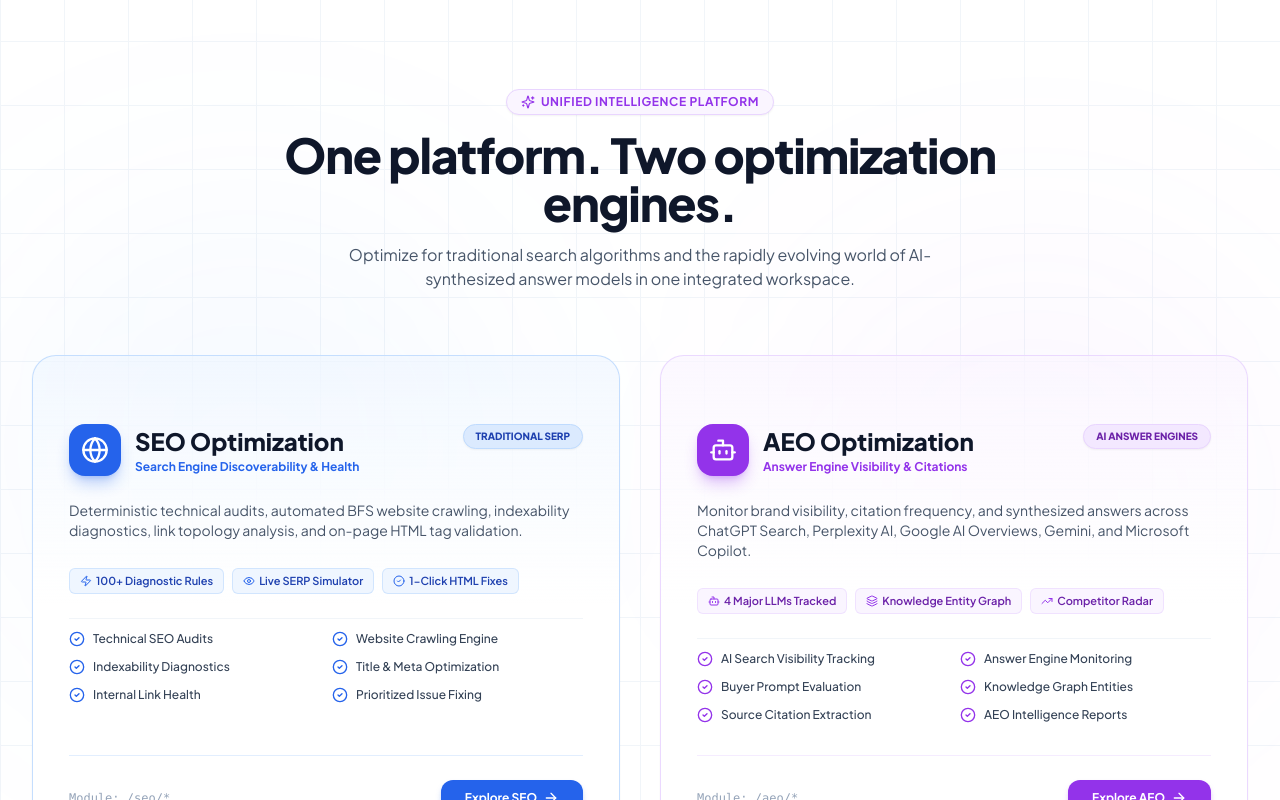
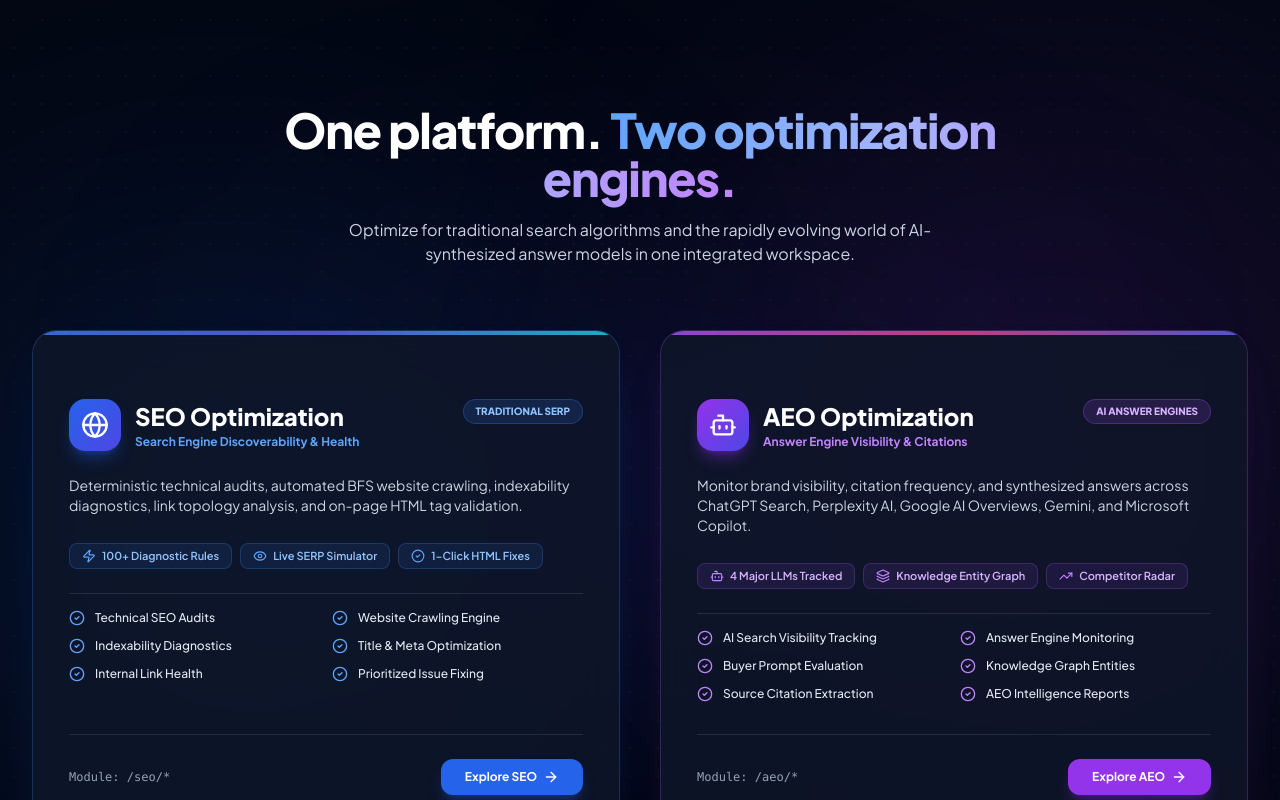
Before and after one commit to MdSaifAliFG/DMOS--SEO-AEO-Optimizer, a Next.js app in the folder frontend/: page / in a window 1280 px wide. Shown: the part 2120-2920 px from the top of the page. Built offline with nearby package versions, Linux system fonts and the light colour scheme.

Commit message:
Remove pill badge and switch SEOAEOSection to sleek dark cyber background

```diff
--- a/frontend/src/components/landing/SEOAEOSection.tsx
+++ b/frontend/src/components/landing/SEOAEOSection.tsx
@@ -8,12 +8,10 @@
   CheckCircle2,
   ArrowRight,
   ShieldCheck,
-  Sparkles,
   Layers,
   Zap,
   Eye,
   TrendingUp,
-  Cpu,
 } from "lucide-react";
 import { useAuth } from "@/lib/auth";
 
@@ -23,28 +21,30 @@
   return (
     <section
       id="services"
-      className="py-20 sm:py-28 bg-white border-b border-slate-200 scroll-mt-20 relative overflow-hidden bg-[linear-gradient(to_right,#f1f5f9_1px,transparent_1px),linear-gradient(to_bottom,#f1f5f9_1px,transparent_1px)] bg-[size:4rem_4rem]"
+      className="py-24 sm:py-32 bg-[#030712] text-white border-t border-b border-white/5 scroll-mt-20 relative overflow-hidden"
     >
       {/* Anchor alias for backwards-compatibility */}
       <div id="engines" className="absolute -top-24 left-0 w-0 h-0" />
 
-      {/* Atmospheric Radial Flare Glows */}
-      <div className="absolute top-1/4 left-5 w-[450px] h-[450px] bg-blue-500/5 rounded-full blur-[130px] pointer-events-none" />
-      <div className="absolute bottom-1/4 right-5 w-[450px] h-[450px] bg-purple-500/5 rounded-full blur-[130px] pointer-events-none" />
+      {/* Atmospheric Ambient Glow Flares (matching SeoSensing Dark Theme) */}
+      <div className="absolute top-1/4 -left-20 w-[600px] h-[600px] bg-[#1D63FF]/15 rounded-full blur-[150px] pointer-events-none" />
+      <div className="absolute bottom-1/4 -right-20 w-[600px] h-[600px] bg-purple-600/15 rounded-full blur-[150px] pointer-events-none" />
+      <div className="absolute top-1/2 left-1/2 -translate-x-1/2 -translate-y-1/2 w-[700px] h-[350px] bg-indigo-600/10 rounded-full blur-[140px] pointer-events-none" />
+
+      {/* Subtle Dot Matrix Overlay */}
+      <div className="absolute inset-0 bg-[radial-gradient(#1e293b_1px,transparent_1px)] [background-size:28px_28px] opacity-30 pointer-events-none" />
 
       <div className="max-w-7xl mx-auto px-4 sm:px-6 lg:px-8 space-y-16 relative z-10">
         {/* Section Header */}
         <div className="text-center max-w-3xl mx-auto space-y-4">
-          <span className="text-xs font-bold uppercase tracking-wider text-purple-600 bg-purple-50 px-3.5 py-1 rounded-full border border-purple-200 inline-flex items-center gap-1.5 shadow-sm">
-            <Sparkles className="w-3.5 h-3.5 text-purple-600" />
-            Unified Intelligence Platform
-          </span>
-
-          <h2 className="text-3xl sm:text-5xl font-black text-slate-900 tracking-tight leading-[1.15]">
-            One platform. Two optimization engines.
+          <h2 className="text-3xl sm:text-5xl font-black text-white tracking-tight leading-[1.15]">
+            One platform.{" "}
+            <span className="bg-gradient-to-r from-blue-400 via-indigo-300 to-purple-400 bg-clip-text text-transparent">
+              Two optimization engines.
+            </span>
           </h2>
 
-          <p className="text-sm sm:text-base text-slate-600 leading-relaxed max-w-2xl mx-auto font-normal">
+          <p className="text-sm sm:text-base text-slate-300 leading-relaxed max-w-2xl mx-auto font-normal">
             Optimize for traditional search algorithms and the rapidly evolving world of AI-synthesized answer models in one integrated workspace.
           </p>
         </div>
@@ -52,87 +52,87 @@
         {/* Two Large Side-By-Side Master Engine Cards */}
         <div className="grid grid-cols-1 lg:grid-cols-2 gap-8 lg:gap-10">
           {/* Card 1: SEO Optimization */}
-          <div className="p-8 sm:p-9 rounded-3xl bg-gradient-to-b from-blue-50/70 via-white to-white border border-blue-200/90 shadow-sm hover:shadow-xl hover:border-blue-400 hover:-translate-y-1 transition-all duration-300 flex flex-col justify-between space-y-8 relative overflow-hidden group">
-            {/* Top Hover Gradient Accent */}
-            <div className="absolute top-0 inset-x-0 h-1 bg-gradient-to-r from-blue-500 via-indigo-500 to-cyan-400 opacity-0 group-hover:opacity-100 transition-opacity" />
+          <div className="p-8 sm:p-9 rounded-3xl bg-slate-900/80 backdrop-blur-xl border border-blue-500/25 hover:border-blue-400/80 shadow-2xl shadow-blue-500/10 hover:-translate-y-1.5 transition-all duration-300 flex flex-col justify-between space-y-8 relative overflow-hidden group">
+            {/* Top Hover Gradient Accent Bar */}
+            <div className="absolute top-0 inset-x-0 h-1 bg-gradient-to-r from-blue-500 via-indigo-500 to-cyan-400 opacity-80 group-hover:opacity-100 transition-opacity" />
 
             <div className="space-y-6">
               {/* Header: Icon, Titles & Badge */}
               <div className="flex items-start justify-between gap-4">
                 <div className="flex items-center gap-3.5">
-                  <div className="w-13 h-13 rounded-2xl bg-blue-600 flex items-center justify-center text-white shadow-lg shadow-blue-600/30 group-hover:scale-105 transition-transform shrink-0 p-3">
+                  <div className="w-13 h-13 rounded-2xl bg-gradient-to-br from-blue-600 to-indigo-600 flex items-center justify-center text-white shadow-lg shadow-blue-600/35 group-hover:scale-105 transition-transform shrink-0 p-3">
                     <Globe className="w-7 h-7" />
                   </div>
                   <div>
-                    <h3 className="text-xl sm:text-2xl font-black text-slate-900 leading-tight">
+                    <h3 className="text-xl sm:text-2xl font-black text-white leading-tight">
                       SEO Optimization
                     </h3>
-                    <span className="text-xs text-blue-600 font-bold block mt-0.5">
+                    <span className="text-xs text-blue-400 font-bold block mt-0.5">
                       Search Engine Discoverability & Health
                     </span>
                   </div>
                 </div>
 
-                <span className="px-3 py-1 rounded-full text-[10px] font-extrabold uppercase bg-blue-100 text-blue-800 border border-blue-200 shadow-sm shrink-0">
+                <span className="px-3 py-1 rounded-full text-[10px] font-extrabold uppercase bg-blue-500/15 text-blue-300 border border-blue-500/30 shadow-sm shrink-0">
                   Traditional SERP
                 </span>
               </div>
 
               {/* Description */}
-              <p className="text-xs sm:text-sm text-slate-600 leading-relaxed font-normal">
+              <p className="text-xs sm:text-sm text-slate-300 leading-relaxed font-normal">
                 Deterministic technical audits, automated BFS website crawling, indexability diagnostics, link topology analysis, and on-page HTML tag validation.
               </p>
 
               {/* Metric Highlights Strip */}
               <div className="flex flex-wrap items-center gap-2 pt-1">
-                <span className="inline-flex items-center gap-1 px-2.5 py-1 rounded-md bg-blue-50 border border-blue-200/60 text-[11px] font-semibold text-blue-800">
-                  <Zap className="w-3 h-3 text-blue-600" />
+                <span className="inline-flex items-center gap-1.5 px-3 py-1 rounded-lg bg-blue-500/10 border border-blue-500/25 text-[11px] font-semibold text-blue-300">
+                  <Zap className="w-3.5 h-3.5 text-blue-400" />
                   100+ Diagnostic Rules
                 </span>
-                <span className="inline-flex items-center gap-1 px-2.5 py-1 rounded-md bg-blue-50 border border-blue-200/60 text-[11px] font-semibold text-blue-800">
-                  <Eye className="w-3 h-3 text-blue-600" />
+                <span className="inline-flex items-center gap-1.5 px-3 py-1 rounded-lg bg-blue-500/10 border border-blue-500/25 text-[11px] font-semibold text-blue-300">
+                  <Eye className="w-3.5 h-3.5 text-blue-400" />
                   Live SERP Simulator
                 </span>
-                <span className="inline-flex items-center gap-1 px-2.5 py-1 rounded-md bg-blue-50 border border-blue-200/60 text-[11px] font-semibold text-blue-800">
-                  <CheckCircle2 className="w-3 h-3 text-blue-600" />
+                <span className="inline-flex items-center gap-1.5 px-3 py-1 rounded-lg bg-blue-500/10 border border-blue-500/25 text-[11px] font-semibold text-blue-300">
+                  <CheckCircle2 className="w-3.5 h-3.5 text-blue-400" />
                   1-Click HTML Fixes
                 </span>
               </div>
 
               {/* Checklist Features */}
-              <div className="grid grid-cols-1 sm:grid-cols-2 gap-3 text-xs text-slate-700 font-medium pt-3 border-t border-slate-100">
-                <div className="flex items-center gap-2">
-                  <CheckCircle2 className="w-4 h-4 text-blue-600 shrink-0" />
+              <div className="grid grid-cols-1 sm:grid-cols-2 gap-3 text-xs text-slate-200 font-medium pt-4 border-t border-white/10">
+                <div className="flex items-center gap-2.5">
+                  <CheckCircle2 className="w-4 h-4 text-blue-400 shrink-0" />
                   <span>Technical SEO Audits</span>
                 </div>
-                <div className="flex items-center gap-2">
-                  <CheckCircle2 className="w-4 h-4 text-blue-600 shrink-0" />
+                <div className="flex items-center gap-2.5">
+                  <CheckCircle2 className="w-4 h-4 text-blue-400 shrink-0" />
                   <span>Website Crawling Engine</span>
                 </div>
-                <div className="flex items-center gap-2">
-                  <CheckCircle2 className="w-4 h-4 text-blue-600 shrink-0" />
+                <div className="flex items-center gap-2.5">
+                  <CheckCircle2 className="w-4 h-4 text-blue-400 shrink-0" />
                   <span>Indexability Diagnostics</span>
                 </div>
-                <div className="flex items-center gap-2">
-                  <CheckCircle2 className="w-4 h-4 text-blue-600 shrink-0" />
+                <div className="flex items-center gap-2.5">
+                  <CheckCircle2 className="w-4 h-4 text-blue-400 shrink-0" />
                   <span>Title & Meta Optimization</span>
                 </div>
-                <div className="flex items-center gap-2">
-                  <CheckCircle2 className="w-4 h-4 text-blue-600 shrink-0" />
+                <div className="flex items-center gap-2.5">
+                  <CheckCircle2 className="w-4 h-4 text-blue-400 shrink-0" />
                   <span>Internal Link Health</span>
                 </div>
-                <div className="flex items-center gap-2">
-                  <CheckCircle2 className="w-4 h-4 text-blue-600 shrink-0" />
+                <div className="flex items-center gap-2.5">
+                  <CheckCircle2 className="w-4 h-4 text-blue-400 shrink-0" />
                   <span>Prioritized Issue Fixing</span>
                 </div>
               </div>
             </div>
 
             {/* Card Footer: Monospace Path + Action Button */}
-            <div className="pt-6 border-t border-blue-100/80 flex items-center justify-between">
+            <div className="pt-6 border-t border-white/10 flex items-center justify-between">
               <span className="text-xs text-slate-400 font-mono font-medium">Module: /seo/*</span>
               <Link href={isAuthenticated ? "/seo/dashboard" : "/login"}>
-                <button className="px-6 py-2.5 rounded-xl bg-blue-600 hover:bg-blue-700 text-white font-bold text-xs shadow-md shadow-blue-600/25 hover:scale-105 active:scale-95 transition-all flex items-center gap-1.5 cursor-pointer">
+                <button className="px-6 py-2.5 rounded-xl bg-blue-600 hover:bg-blue-500 text-white font-bold text-xs shadow-lg shadow-blue-600/30 hover:scale-105 active:scale-95 transition-all flex items-center gap-1.5 cursor-pointer">
                   <span>Explore SEO</span>
                   <ArrowRight className="w-4 h-4" />
                 </button>
@@ -141,87 +141,87 @@
           </div>
 
           {/* Card 2: AEO Optimization */}
-          <div className="p-8 sm:p-9 rounded-3xl bg-gradient-to-b from-purple-50/70 via-white to-white border border-purple-200/90 shadow-sm hover:shadow-xl hover:border-purple-400 hover:-translate-y-1 transition-all duration-300 flex flex-col justify-between space-y-8 relative overflow-hidden group">
-            {/* Top Hover Gradient Accent */}
-            <div className="absolute top-0 inset-x-0 h-1 bg-gradient-to-r from-purple-500 via-pink-500 to-indigo-500 opacity-0 group-hover:opacity-100 transition-opacity" />
+          <div className="p-8 sm:p-9 rounded-3xl bg-slate-900/80 backdrop-blur-xl border border-purple-500/25 hover:border-purple-400/80 shadow-2xl shadow-purple-500/10 hover:-translate-y-1.5 transition-all duration-300 flex flex-col justify-between space-y-8 relative overflow-hidden group">
+            {/* Top Hover Gradient Accent Bar */}
+            <div className="absolute top-0 inset-x-0 h-1 bg-gradient-to-r from-purple-500 via-pink-500 to-indigo-500 opacity-80 group-hover:opacity-100 transition-opacity" />
 
             <div className="space-y-6">
               {/* Header: Icon, Titles & Badge */}
               <div className="flex items-start justify-between gap-4">
                 <div className="flex items-center gap-3.5">
-                  <div className="w-13 h-13 rounded-2xl bg-purple-600 flex items-center justify-center text-white shadow-lg shadow-purple-600/30 group-hover:scale-105 transition-transform shrink-0 p-3">
+                  <div className="w-13 h-13 rounded-2xl bg-gradient-to-br from-purple-600 to-indigo-600 flex items-center justify-center text-white shadow-lg shadow-purple-600/35 group-hover:scale-105 transition-transform shrink-0 p-3">
                     <Bot className="w-7 h-7" />
                   </div>
                   <div>
-                    <h3 className="text-xl sm:text-2xl font-black text-slate-900 leading-tight">
+                    <h3 className="text-xl sm:text-2xl font-black text-white leading-tight">
                       AEO Optimization
                     </h3>
-                    <span className="text-xs text-purple-600 font-bold block mt-0.5">
+                    <span className="text-xs text-purple-400 font-bold block mt-0.5">
                       Answer Engine Visibility & Citations
                     </span>
                   </div>
                 </div>
 
-                <span className="px-3 py-1 rounded-full text-[10px] font-extrabold uppercase bg-purple-100 text-purple-800 border border-purple-200 shadow-sm shrink-0">
+                <span className="px-3 py-1 rounded-full text-[10px] font-extrabold uppercase bg-purple-500/15 text-purple-300 border border-purple-500/30 shadow-sm shrink-0">
                   AI Answer Engines
                 </span>
               </div>
 
               {/* Description */}
-              <p className="text-xs sm:text-sm text-slate-600 leading-relaxed font-normal">
+              <p className="text-xs sm:text-sm text-slate-300 leading-relaxed font-normal">
                 Monitor brand visibility, citation frequency, and synthesized answers across ChatGPT Search, Perplexity AI, Google AI Overviews, Gemini, and Microsoft Copilot.
               </p>
 
               {/* Metric Highlights Strip */}
               <div className="flex flex-wrap items-center gap-2 pt-1">
-                <span className="inline-flex items-center gap-1 px-2.5 py-1 rounded-md bg-purple-50 border border-purple-200/60 text-[11px] font-semibold text-purple-800">
-                  <Bot className="w-3 h-3 text-purple-600" />
+                <span className="inline-flex items-center gap-1.5 px-3 py-1 rounded-lg bg-purple-500/10 border border-purple-500/25 text-[11px] font-semibold text-purple-300">
+                  <Bot className="w-3.5 h-3.5 text-purple-400" />
                   4 Major LLMs Tracked
                 </span>
-                <span className="inline-flex items-center gap-1 px-2.5 py-1 rounded-md bg-purple-50 border border-purple-200/60 text-[11px] font-semibold text-purple-800">
-                  <Layers className="w-3 h-3 text-purple-600" />
+                <span className="inline-flex items-center gap-1.5 px-3 py-1 rounded-lg bg-purple-500/10 border border-purple-500/25 text-[11px] font-semibold text-purple-300">
+                  <Layers className="w-3.5 h-3.5 text-purple-400" />
                   Knowledge Entity Graph
                 </span>
-                <span className="inline-flex items-center gap-1 px-2.5 py-1 rounded-md bg-purple-50 border border-purple-200/60 text-[11px] font-semibold text-purple-800">
-                  <TrendingUp className="w-3 h-3 text-purple-600" />
+                <span className="inline-flex items-center gap-1.5 px-3 py-1 rounded-lg bg-purple-500/10 border border-purple-500/25 text-[11px] font-semibold text-purple-300">
+                  <TrendingUp className="w-3.5 h-3.5 text-purple-400" />
                   Competitor Radar
                 </span>
               </div>
 
               {/* Checklist Features */}
-              <div className="grid grid-cols-1 sm:grid-cols-2 gap-3 text-xs text-slate-700 font-medium pt-3 border-t border-slate-100">
-                <div className="flex items-center gap-2">
-                  <CheckCircle2 className="w-4 h-4 text-purple-600 shrink-0" />
+              <div className="grid grid-cols-1 sm:grid-cols-2 gap-3 text-xs text-slate-200 font-medium pt-4 border-t border-white/10">
+                <div className="flex items-center gap-2.5">
+                  <CheckCircle2 className="w-4 h-4 text-purple-400 shrink-0" />
                   <span>AI Search Visibility Tracking</span>
                 </div>
-                <div className="flex items-center gap-2">
-                  <CheckCircle2 className="w-4 h-4 text-purple-600 shrink-0" />
+                <div className="flex items-center gap-2.5">
+                  <CheckCircle2 className="w-4 h-4 text-purple-400 shrink-0" />
                   <span>Answer Engine Monitoring</span>
                 </div>
-                <div className="flex items-center gap-2">
-                  <CheckCircle2 className="w-4 h-4 text-purple-600 shrink-0" />
+                <div className="flex items-center gap-2.5">
+                  <CheckCircle2 className="w-4 h-4 text-purple-400 shrink-0" />
                   <span>Buyer Prompt Evaluation</span>
                 </div>
-                <div className="flex items-center gap-2">
-                  <CheckCircle2 className="w-4 h-4 text-purple-600 shrink-0" />
+                <div className="flex items-center gap-2.5">
+                  <CheckCircle2 className="w-4 h-4 text-purple-400 shrink-0" />
                   <span>Knowledge Graph Entities</span>
                 </div>
-                <div className="flex items-center gap-2">
-                  <CheckCircle2 className="w-4 h-4 text-purple-600 shrink-0" />
+                <div className="flex items-center gap-2.5">
+                  <CheckCircle2 className="w-4 h-4 text-purple-400 shrink-0" />
                   <span>Source Citation Extraction</span>
                 </div>
-                <div className="flex items-center gap-2">
-                  <CheckCircle2 className="w-4 h-4 text-purple-600 shrink-0" />
+                <div className="flex items-center gap-2.5">
+                  <CheckCircle2 className="w-4 h-4 text-purple-400 shrink-0" />
                   <span>AEO Intelligence Reports</span>
                 </div>
               </div>
             </div>
 
             {/* Card Footer: Monospace Path + Action Button */}
-            <div className="pt-6 border-t border-purple-100/80 flex items-center justify-between">
+            <div className="pt-6 border-t border-white/10 flex items-center justify-between">
               <span className="text-xs text-slate-400 font-mono font-medium">Module: /aeo/*</span>
               <Link href={isAuthenticated ? "/aeo/dashboard" : "/login"}>
-                <button className="px-6 py-2.5 rounded-xl bg-purple-600 hover:bg-purple-700 text-white font-bold text-xs shadow-md shadow-purple-600/25 hover:scale-105 active:scale-95 transition-all flex items-center gap-1.5 cursor-pointer">
+                <button className="px-6 py-2.5 rounded-xl bg-purple-600 hover:bg-purple-500 text-white font-bold text-xs shadow-lg shadow-purple-600/30 hover:scale-105 active:scale-95 transition-all flex items-center gap-1.5 cursor-pointer">
                   <span>Explore AEO</span>
                   <ArrowRight className="w-4 h-4" />
                 </button>
```
